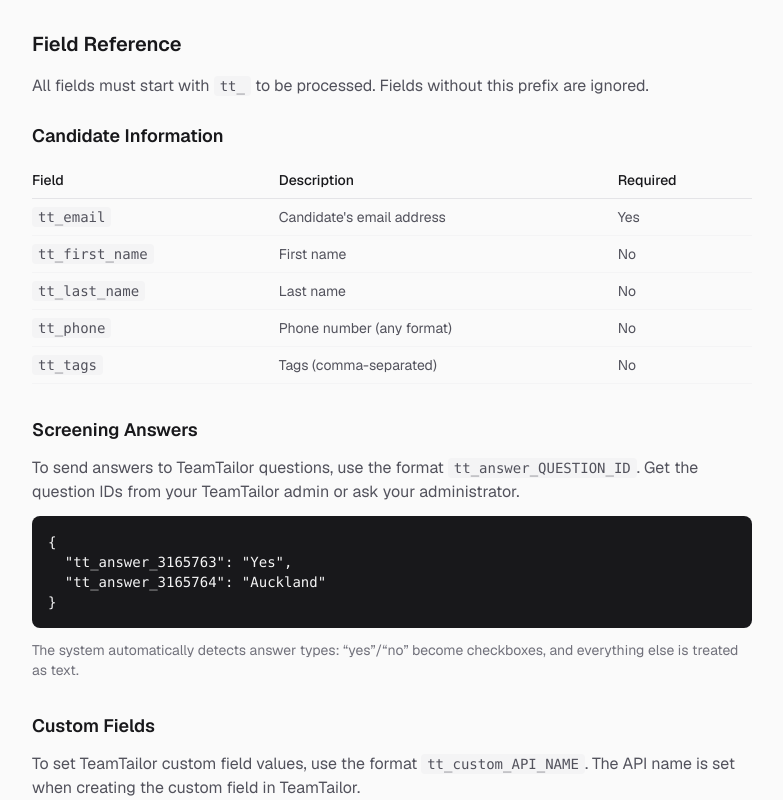
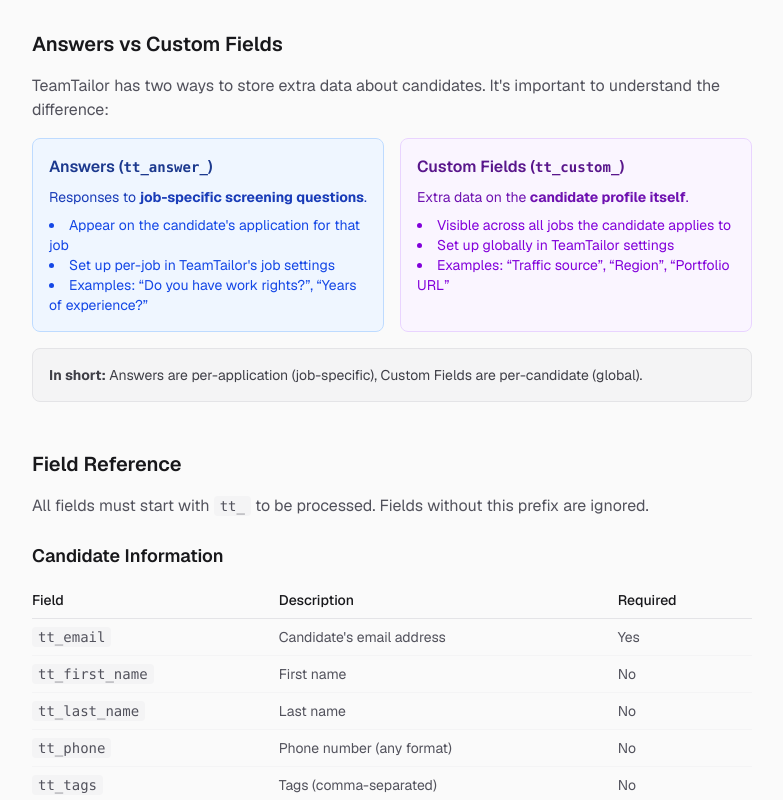
Before and after one commit to Thread-Recruitment/thread-recruitment-integration, a Next.js app: page /docs in a window 1280 px wide. Shown: the part 2720-3520 px from the top of the page, without its empty margins (248-1031 px from the left). Built offline with nearby package versions, Linux system fonts and the light colour scheme.

Commit message:
Update docs to differentiate between custom and answer fields

```diff
--- a/app/docs/page.tsx
+++ b/app/docs/page.tsx
@@ -186,6 +186,49 @@
           </div>
         </Section>
 
+        {/* Answers vs Custom Fields */}
+        <Section title="Answers vs Custom Fields">
+          <p className="mb-4">
+            TeamTailor has two ways to store extra data about candidates. It&apos;s important to understand the difference:
+          </p>
+
+          <div className="grid gap-4 md:grid-cols-2">
+            <div className="rounded-lg border border-blue-200 bg-blue-50 p-4 dark:border-blue-900 dark:bg-blue-950">
+              <h4 className="font-semibold text-blue-900 dark:text-blue-100">
+                Answers (<code className="text-sm">tt_answer_</code>)
+              </h4>
+              <p className="mt-2 text-sm text-blue-800 dark:text-blue-200">
+                Responses to <strong>job-specific screening questions</strong>.
+              </p>
+              <ul className="mt-2 list-inside list-disc text-sm text-blue-700 dark:text-blue-300">
+                <li>Appear on the candidate&apos;s application for that job</li>
+                <li>Set up per-job in TeamTailor&apos;s job settings</li>
+                <li>Examples: &ldquo;Do you have work rights?&rdquo;, &ldquo;Years of experience?&rdquo;</li>
+              </ul>
+            </div>
+
+            <div className="rounded-lg border border-purple-200 bg-purple-50 p-4 dark:border-purple-900 dark:bg-purple-950">
+              <h4 className="font-semibold text-purple-900 dark:text-purple-100">
+                Custom Fields (<code className="text-sm">tt_custom_</code>)
+              </h4>
+              <p className="mt-2 text-sm text-purple-800 dark:text-purple-200">
+                Extra data on the <strong>candidate profile itself</strong>.
+              </p>
+              <ul className="mt-2 list-inside list-disc text-sm text-purple-700 dark:text-purple-300">
+                <li>Visible across all jobs the candidate applies to</li>
+                <li>Set up globally in TeamTailor settings</li>
+                <li>Examples: &ldquo;Traffic source&rdquo;, &ldquo;Region&rdquo;, &ldquo;Portfolio URL&rdquo;</li>
+              </ul>
+            </div>
+          </div>
+
+          <div className="mt-4 rounded-lg border border-zinc-200 bg-zinc-100 p-4 dark:border-zinc-700 dark:bg-zinc-800">
+            <p className="text-sm text-zinc-700 dark:text-zinc-300">
+              <strong>In short:</strong> Answers are per-application (job-specific), Custom Fields are per-candidate (global).
+            </p>
+          </div>
+        </Section>
+
         {/* Field Reference */}
         <Section title="Field Reference">
           <p className="mb-4">
@@ -208,14 +251,15 @@
           />
 
           <h3 className="mb-3 mt-8 text-lg font-semibold text-zinc-900 dark:text-zinc-100">
-            Screening Answers
+            Screening Answers (Job-Specific)
           </h3>
           <p className="mb-3 text-zinc-600 dark:text-zinc-400">
-            To send answers to TeamTailor questions, use the format{' '}
+            To send answers to TeamTailor screening questions, use the format{' '}
             <code className="rounded bg-zinc-100 px-1.5 py-0.5 text-sm dark:bg-zinc-800">
               tt_answer_QUESTION_ID
             </code>
-            . Get the question IDs from your TeamTailor admin or ask your administrator.
+            . These answers appear on the candidate&apos;s application for the specific job.
+            Get the question IDs from your TeamTailor admin.
           </p>
           <CodeBlock>
             {`{
@@ -224,19 +268,20 @@
 }`}
           </CodeBlock>
           <p className="mt-3 text-sm text-zinc-500 dark:text-zinc-500">
-            The system automatically detects answer types: &ldquo;yes&rdquo;/&ldquo;no&rdquo; become checkboxes,
-            and everything else is treated as text.
+            Values are automatically converted based on the question type in TeamTailor
+            (Boolean, Number, Text, etc.). For Yes/No questions, use &ldquo;yes&rdquo;, &ldquo;true&rdquo;, or &ldquo;1&rdquo;.
           </p>
 
           <h3 className="mb-3 mt-8 text-lg font-semibold text-zinc-900 dark:text-zinc-100">
-            Custom Fields
+            Custom Fields (Candidate Profile)
           </h3>
           <p className="mb-3 text-zinc-600 dark:text-zinc-400">
-            To set TeamTailor custom field values, use the format{' '}
+            To set TeamTailor custom field values on the candidate&apos;s profile, use the format{' '}
             <code className="rounded bg-zinc-100 px-1.5 py-0.5 text-sm dark:bg-zinc-800">
               tt_custom_API_NAME
             </code>
-            . The API name is set when creating the custom field in TeamTailor.
+            . These values are visible across all jobs the candidate applies to.
+            The API name is set when creating the custom field in TeamTailor (Settings &rarr; Custom Fields).
           </p>
           <CodeBlock>
             {`{
@@ -244,6 +289,9 @@
   "tt_custom_region": "Auckland"
 }`}
           </CodeBlock>
+          <p className="mt-3 text-sm text-zinc-500 dark:text-zinc-500">
+            Values are automatically converted based on the field type (Text, URL, Checkbox, Number, Date).
+          </p>
 
           <h3 className="mb-3 mt-8 text-lg font-semibold text-zinc-900 dark:text-zinc-100">
             Notes
```
